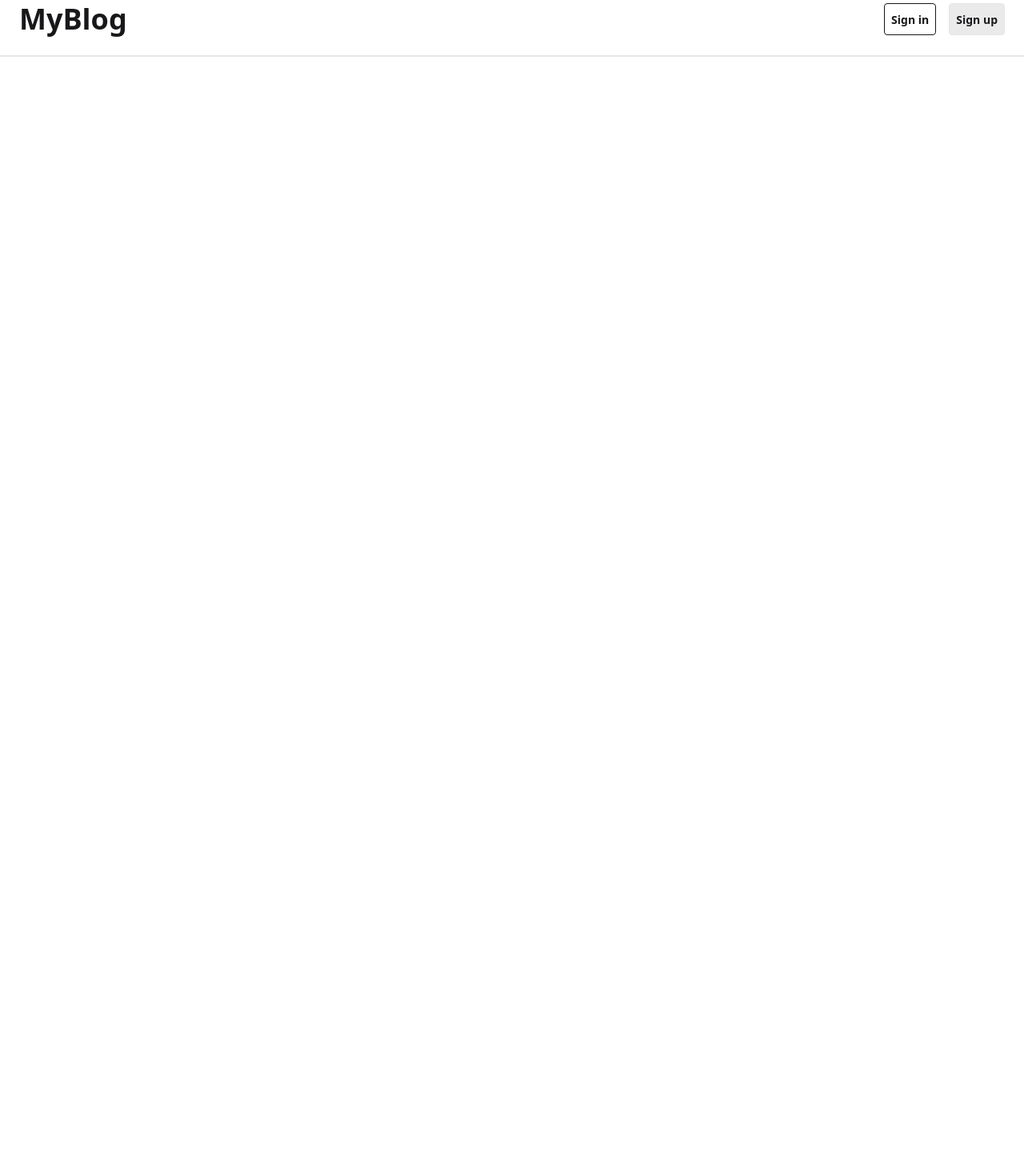
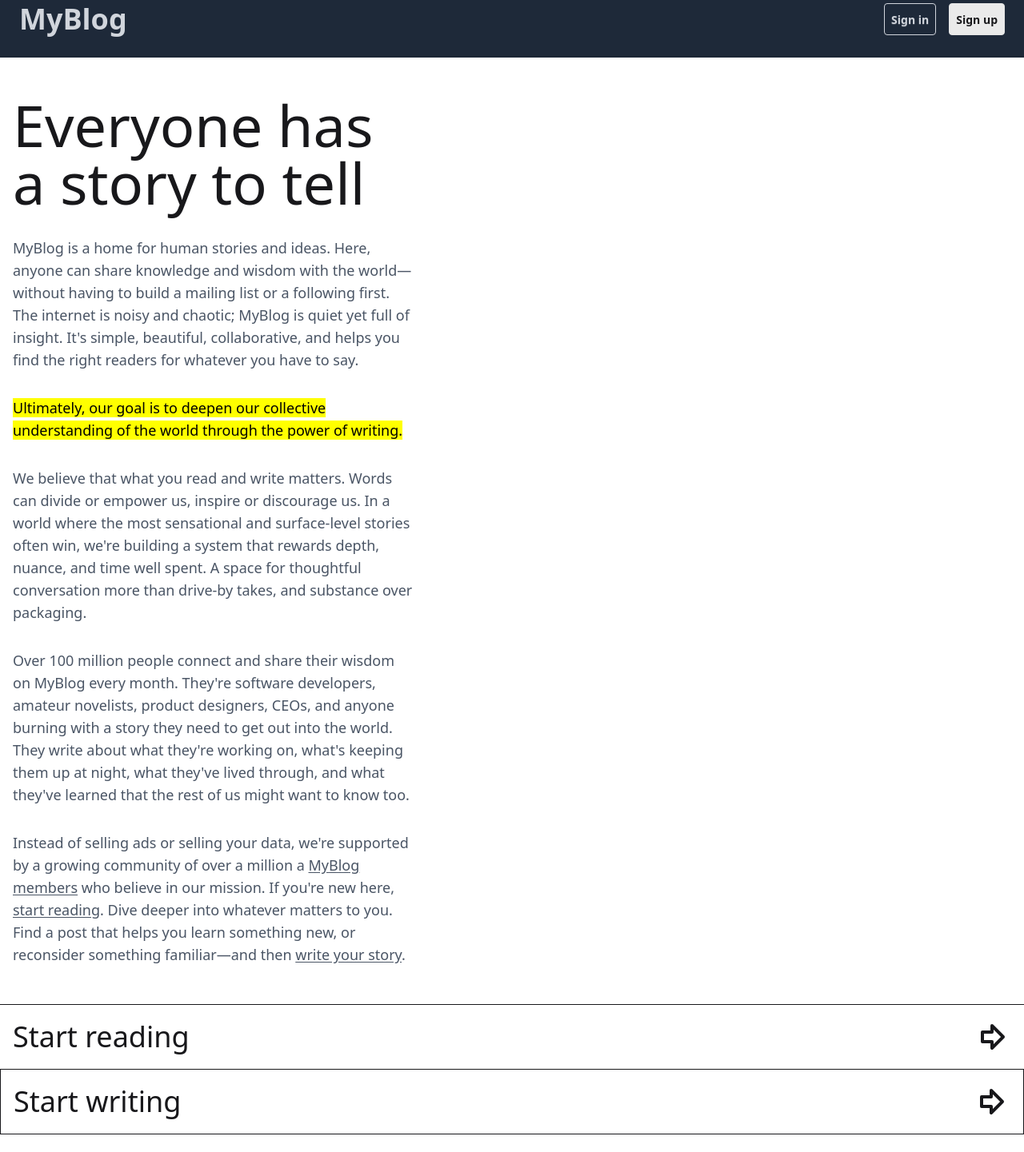
Before and after one commit to eedu7/my-blog, a Next.js app in the folder frontend/: page /about in a window 1280 px wide. Shown: the part 20-1461 px from the top of the page at 80% size. Before the commit the page ends 800 px from the top, so only its background shows below. Built offline with nearby package versions, Linux system fonts and the light colour scheme.

Commit message:
feat: add Membership page and update About page with new links and content

```diff
--- a/frontend/src/app/(static_pages)/about/page.tsx
+++ b/frontend/src/app/(static_pages)/about/page.tsx
@@ -1,18 +1,106 @@
+import { AboutPageFooterLinks, AboutPageMainBodyLinks, INFO_LINK } from "@/constants/navbars";
 import { AboutPageHeader } from "@/modules/about/header";
+import { ArrowBigRight } from "lucide-react";
 import { Metadata } from "next";
 import Link from "next/link";
-import React from "react";
 
 export const metadata: Metadata = {
     title: "About MyBlog",
 };
 
 const AboutPage = () => {
+    const [MemberShipLink, HomeLink, WriteLink] = AboutPageMainBodyLinks;
+
     return (
         <>
             <AboutPageHeader />
-            <main></main>
-            <footer></footer>
+            <main>
+                <article className="my-8 space-y-8 p-4 lg:w-6/12 xl:w-5/12">
+                    <h1 className="text-4xl md:text-7xl">Everyone has a story to tell</h1>
+                    <p className="text-gray-600 md:text-lg">
+                        MyBlog is a home for human stories and ideas. Here, anyone can share
+                        knowledge and wisdom with the world—without having to build a mailing list
+                        or a following first. The internet is noisy and chaotic; MyBlog is quiet yet
+                        full of insight. It&apos;s simple, beautiful, collaborative, and helps you
+                        find the right readers for whatever you have to say.
+                    </p>
+                    <p className="md:text-lg">
+                        <mark>
+                            Ultimately, our goal is to deepen our collective understanding of the
+                            world through the power of writing.
+                        </mark>
+                    </p>
+                    <p className="text-gray-600 md:text-lg">
+                        We believe that what you read and write matters. Words can divide or empower
+                        us, inspire or discourage us. In a world where the most sensational and
+                        surface-level stories often win, we&apos;re building a system that rewards
+                        depth, nuance, and time well spent. A space for thoughtful conversation more
+                        than drive-by takes, and substance over packaging.
+                    </p>
+                    <p className="text-gray-600 md:text-lg">
+                        Over 100 million people connect and share their wisdom on MyBlog every
+                        month. They&apos;re software developers, amateur novelists, product
+                        designers, CEOs, and anyone burning with a story they need to get out into
+                        the world. They write about what they&apos;re working on, what&apos;s
+                        keeping them up at night, what they&apos;ve lived through, and what
+                        they&apos;ve learned that the rest of us might want to know too.
+                    </p>
+                    <p className="text-gray-600 md:text-lg">
+                        Instead of selling ads or selling your data, we&apos;re supported by a
+                        growing community of over a million a{" "}
+                        <Link className="link underline-offset-2" href={MemberShipLink.href}>
+                            MyBlog members
+                        </Link>{" "}
+                        who believe in our mission. If you&apos;re new here,{" "}
+                        <Link className="link underline-offset-2" href={HomeLink.href}>
+                            start reading
+                        </Link>
+                        . Dive deeper into whatever matters to you. Find a post that helps you learn
+                        something new, or reconsider something familiar—and then{" "}
+                        <Link className="link underline-offset-2" href={WriteLink.href}>
+                            write your story
+                        </Link>
+                        .
+                    </p>
+                </article>
+                <section className="">
+                    <Link
+                        href={HomeLink.href}
+                        className="flex w-full items-center justify-between border-t p-4 hover:bg-gray-800 hover:text-gray-300"
+                    >
+                        <p className="text-4xl">Start reading</p>
+                        <ArrowBigRight className="size-12" />
+                    </Link>
+                    <Link
+                        href={WriteLink.href}
+                        className="flex w-full items-center justify-between border p-4 hover:bg-gray-800 hover:text-gray-300"
+                    >
+                        <p className="text-4xl">Start writing</p>
+                        <ArrowBigRight className="size-12" />
+                    </Link>
+                    <Link
+                        href={MemberShipLink.href}
+                        className="flex w-full items-center justify-between border-b p-4 hover:bg-gray-800 hover:text-gray-300"
+                    >
+                        <p className="text-4xl">Become a member</p>
+                        <ArrowBigRight className="size-12" />
+                    </Link>
+                </section>
+            </main>
+            <footer className="flex flex-col items-center justify-between space-y-2.5 bg-gray-800 p-4 text-gray-300 md:flex-row">
+                <Link href={INFO_LINK.href}>
+                    <h1 className="text-2xl font-semibold">MyBlog</h1>
+                </Link>
+                <ul className="flex items-center gap-2 text-sm">
+                    {AboutPageFooterLinks.map(({ id, title, href }) => (
+                        <li key={id}>
+                            <Link className="link underline-offset-2" href={href}>
+                                {title}
+                            </Link>
+                        </li>
+                    ))}
+                </ul>
+            </footer>
         </>
     );
 };
--- a/frontend/src/app/(static_pages)/help/page.tsx
+++ b/frontend/src/app/(static_pages)/help/page.tsx
@@ -21,7 +21,7 @@ const HelpPage = () => {
                 <HelpCardSection />
                 <section className="mt-8 flex h-44 flex-col items-center justify-center gap-8 bg-gray-100 p-2 md:h-64">
                     <p className="text-center text-xl md:text-4xl">
-                        Can't find what you're looking for?
+                        Can&apos;t find what you&apos;re looking for?
                     </p>
                     {/* TODO: Added a mailto link, to submit a help request */}
                     <button className="btn btn-xs md:btn-md btn-primary text-xs">
@@ -34,10 +34,7 @@ const HelpPage = () => {
                     <ul className="flex items-center justify-end gap-4 text-[0.47rem] sm:text-sm">
                         {helpPageFooterLinks.map(({ id, title, href }) => (
                             <li key={id}>
-                                <Link
-                                    href={href}
-                                    className="link link-hover underline-offset-2"
-                                >
+                                <Link href={href} className="link link-hover underline-offset-2">
                                     {title}
                                 </Link>
                             </li>
--- /dev/null
+++ b/frontend/src/app/(static_pages)/membership/page.tsx
@@ -0,0 +1,7 @@
+import React from "react";
+
+const MemberShipPage = () => {
+    return <div>MemberShipPage</div>;
+};
+
+export default MemberShipPage;
--- a/frontend/src/constants/navbars/index.ts
+++ b/frontend/src/constants/navbars/index.ts
@@ -4,6 +4,11 @@ interface NavLinks {
     title: string;
 }
 
+// Authentications Pages Links
+export const SIGN_UP_LINK: NavLinks = { id: "13", href: "/sign-up", title: "Sign up" };
+export const SIGN_IN_LINK: NavLinks = { id: "14", href: "/sign-in", title: "Sign in" };
+
+// Static Pages Links
 export const ABOUT_LINK: NavLinks = { id: "01", href: "/about", title: "About" };
 export const INFO_LINK: NavLinks = { id: "12", href: "/info", title: "MyBlog" };
 export const HELP_LINK: NavLinks = { id: "02", href: "/help", title: "Help" };
@@ -18,6 +23,25 @@ export const BLOG_LINK: NavLinks = { id: "06", href: "#", title: "Blog" };
 export const CAREERS_LINK: NavLinks = { id: "07", href: "#", title: "Careers" };
 export const PRESS_LINK: NavLinks = { id: "08", href: "#", title: "Press" };
 export const WRITER_LINK: NavLinks = { id: "11", href: "#", title: "writers" };
+
+export const MEMBERSHIP_LINK: NavLinks = { id: "15", href: "/membership", title: "Membership" };
+export const HOME_LINK: NavLinks = { id: "16", href: "/", title: "MyBlog" };
+
+export const AboutPageNavLinks: NavLinks[] = [SIGN_IN_LINK, SIGN_UP_LINK];
+export const AboutPageMainBodyLinks: NavLinks[] = [MEMBERSHIP_LINK, HOME_LINK, WRITER_LINK];
+export const AboutPageFooterLinks: NavLinks[] = [
+    ABOUT_LINK,
+    TEAMS_LINK,
+    PRIVACY_LINK,
+    PRESS_LINK,
+    HELP_LINK,
+];
+export const InfoPageNavbarLinks: NavLinks[] = [
+    ABOUT_LINK,
+    MEMBERSHIP_LINK,
+    WRITER_LINK,
+    SIGN_IN_LINK,
+];
 
 export const InfoPageFooterMobileLinks: NavLinks[] = [
     ABOUT_LINK,
--- a/frontend/src/modules/about/header.tsx
+++ b/frontend/src/modules/about/header.tsx
@@ -1,29 +1,25 @@
+import { AboutPageNavLinks, INFO_LINK } from "@/constants/navbars";
+
 import Link from "next/link";
-import React from "react";
 
 export const AboutPageHeader = () => {
+    const { href, title } = INFO_LINK;
+    const [SignIn, SignUp] = AboutPageNavLinks;
+
     return (
-        <header>
+        <header className="bg-gray-800 text-gray-300">
             <nav className="flex items-center justify-between p-2 md:p-4 lg:p-6">
-                <Link href="/info">
-                    <h1 className="text-xl font-semibold md:text-4xl">
-                        MyBlog
-                    </h1>
+                <Link href={href}>
+                    <h1 className="text-xl font-semibold md:text-4xl">{title}</h1>
                 </Link>
                 <div className="space-x-4">
                     {/* TODO: Add the sign in and sign up modals */}
-                    <button
-                        type="submit"
-                        className="btn btn-sm md:btn-md btn-outline p-2"
-                    >
-                        Sign in
-                    </button>
-                    <button
-                        type="submit"
-                        className="btn btn-sm btn-outline md:btn-md btn-soft p-2"
-                    >
-                        Sign up
-                    </button>
+                    <a href={SignIn.href} className="btn btn-sm md:btn-md btn-outline p-2">
+                        {SignIn.title}
+                    </a>
+                    <a href={SignUp.href} className="btn btn-sm btn-outline md:btn-md btn-soft p-2">
+                        {SignUp.title}
+                    </a>
                 </div>
             </nav>
             <div className="divider divider-start my-0 h-1"></div>
```
Also changed, not shown: frontend/src/modules/info/navbar.tsx (+37 -30 lines).
